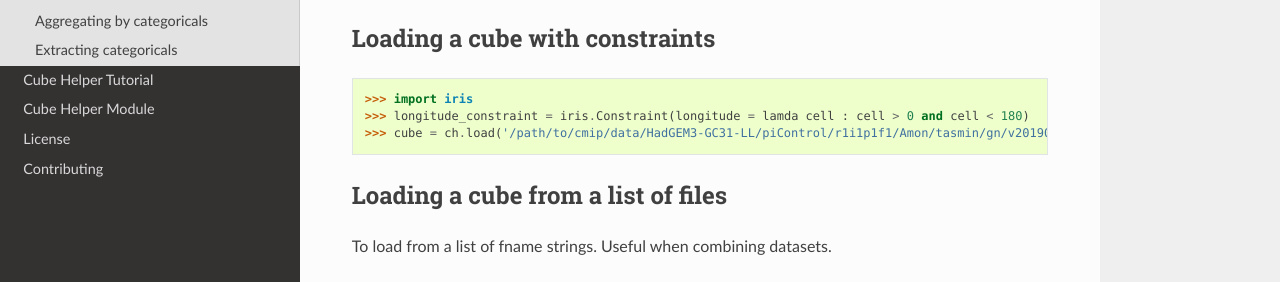
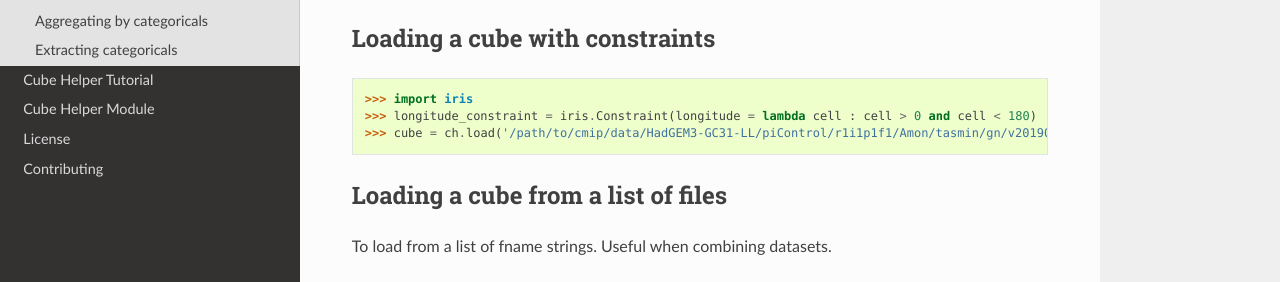
Before and after one commit to MetOffice/cube_helper, a Sphinx documentation site: the page built from docs/source/Quickstart.rst, in a window 1280 px wide and 900 px high. Shown: the part 374-656 px from the top of the window. Built offline with Sphinx 7.4.7 and the Read the Docs theme 2.0.0, drawn with Linux system fonts in a browser that asks for light colours.

Commit message:
Doc tweaks

```diff
--- a/docs/source/Cube Helper Tutorial.rst
+++ b/docs/source/Cube Helper Tutorial.rst
@@ -11,7 +11,7 @@
 
 .. code:: ipython3
 
-    !export PYTHONPATH=/path/to/cube/helper
+    !export PYTHONPATH=$PYTHONPATH:/path/to/cube/helper
 
 Next, import the new ``cube_helper`` methods.
 
--- a/docs/source/Quickstart.rst
+++ b/docs/source/Quickstart.rst
@@ -17,7 +17,7 @@
 .. code-block:: python
 
    >>> import iris
-   >>> longitude_constraint = iris.Constraint(longitude = lamda cell : cell > 0 and cell < 180)
+   >>> longitude_constraint = iris.Constraint(longitude = lambda cell : cell > 0 and cell < 180)
    >>> cube = ch.load('/path/to/cmip/data/HadGEM3-GC31-LL/piControl/r1i1p1f1/Amon/tasmin/gn/v20190628', constraints=longitude_constraint)
 
 Loading a cube from a list of files
```
